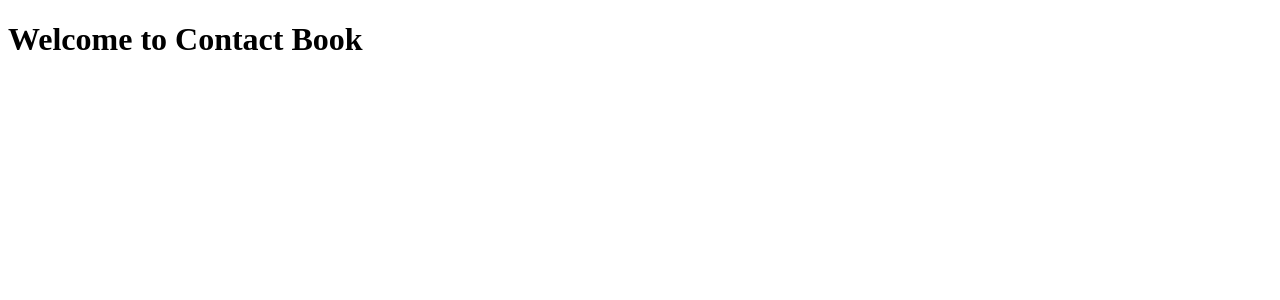
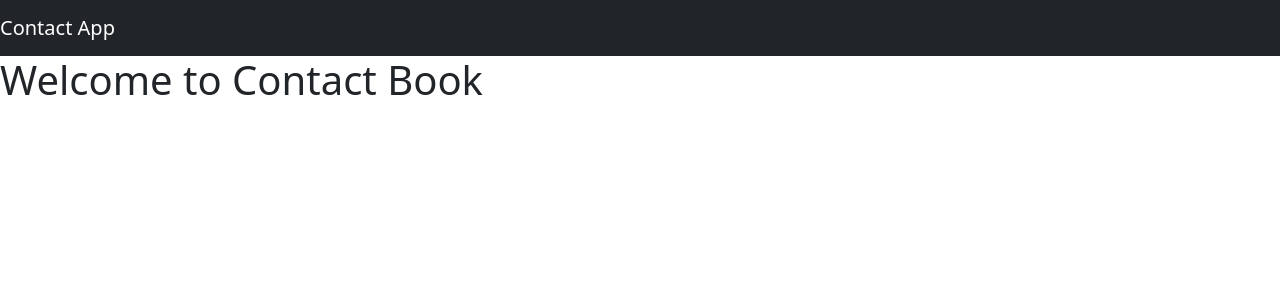
Before and after one commit to 9IcTpy6/ContactApp, a React (Create React App) app in the folder project/: page / in a window 1280 px wide. Shown: the top 300 px of the page. Built offline with nearby package versions, Linux system fonts and the light colour scheme.

Commit message:
NavBar
Navbar

```diff
--- a/project/src/App.js
+++ b/project/src/App.js
@@ -1,9 +1,13 @@
 import React from 'react';
+import { ToastContainer } from 'react-toastify';
 import './App.css';
+import Navbar from './components/Navbar';
 
 const App = () => {
   return (
     <div className="App">
+      <ToastContainer />
+        <Navbar />
       <h1>Welcome to Contact Book</h1>
     </div>
   );
--- /dev/null
+++ b/project/src/components/Navbar.js
@@ -0,0 +1,13 @@
+import React from "react";
+import { Link } from "react-router-dom";
+
+const Navbar = () => {
+    return ( <nav className="navbar navbar-expand-lg navbar-dark bg-dark py-2">
+        <Link to ="/" className="navbar-brand ml-5">
+            Contact App
+            </Link>
+    </nav>
+    );
+};
+
+export default Navbar;
--- a/project/src/index.js
+++ b/project/src/index.js
@@ -4,9 +4,15 @@ import './index.css';
 import App from './App';
 import reportWebVitals from './reportWebVitals';
 
+import "bootstrap/dist/css/bootstrap.min.css";
+import 'react-toastify/dist/ReactToastify.css';
+import { BrowserRouter as Router } from 'react-router-dom';
+
 ReactDOM.render(
   <React.StrictMode>
+  <Router>
     <App />
+  </Router>
   </React.StrictMode>,
   document.getElementById('root')
 );
```
Also changed, not shown: package.json (added, +10 -0 lines), 1 other file (tests, documents, lock files or other folders).
